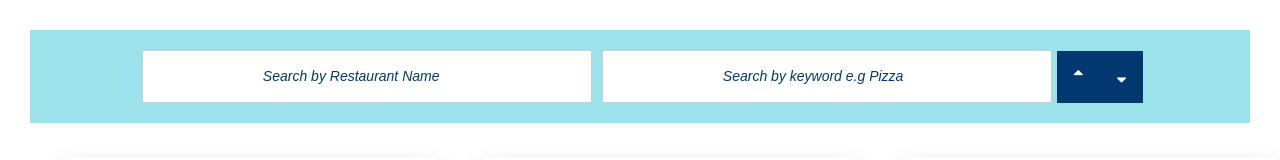
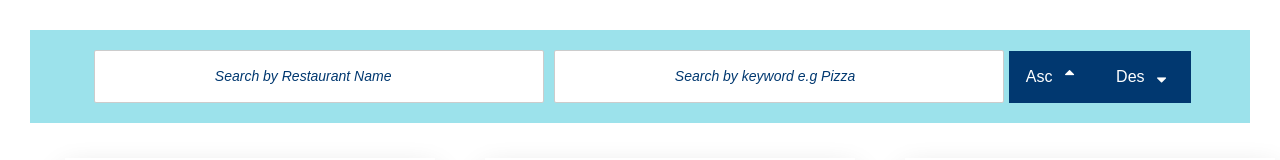
Before and after one commit to PMuiruri/delivery-app, a React (Create React App) app: page / in a window 1280 px wide. Shown: the top 160 px of the page. Built offline with nearby package versions, Linux system fonts and the light colour scheme; no server answers; the HTML template or start-up script is replaced by a standard one.

Commit message:
updated button component

```diff
--- a/src/App.js
+++ b/src/App.js
@@ -63,8 +63,8 @@ class App extends Component {
             handleChange = {this.handleChange}
         />
 
-        <Button name="fa fa-sort-up" handleClick={this.handleClick} value={'asc'} />
-        <Button name="fa fa-sort-down" handleClick={this.handleClick} value={'des'} />
+        <Button name="Asc " icon="fa fa-sort-up" handleClick={this.handleClick} value={'asc'} />
+        <Button name="Des " icon="fa fa-sort-down" handleClick={this.handleClick} value={'des'} />
 
       </div>
 
--- a/src/components/search/button.css
+++ b/src/components/search/button.css
@@ -18,6 +18,9 @@
     background-color: #ffffff;
     color: #013870;
   }
+  .btn span{
+    padding: 0.5em;
+  }
   @media (max-width: 840px) {
     .button{
      margin: auto;
--- a/src/components/search/button.jsx
+++ b/src/components/search/button.jsx
@@ -1,8 +1,8 @@
 import React from 'react';
 import './button.css';
 
-export const Button = ({name, value, handleClick}) => (
+export const Button = ({name, icon, value, handleClick}) => (
     <div className='button'>
-       <button className ='btn' value={value} onClick={handleClick}><i className={name} aria-hidden="true"></i></button>
+       <button className ='btn' value={value} onClick={handleClick}>{name}<span><i className={icon} aria-hidden="true"></i></span> </button>
     </div>
 );
```
